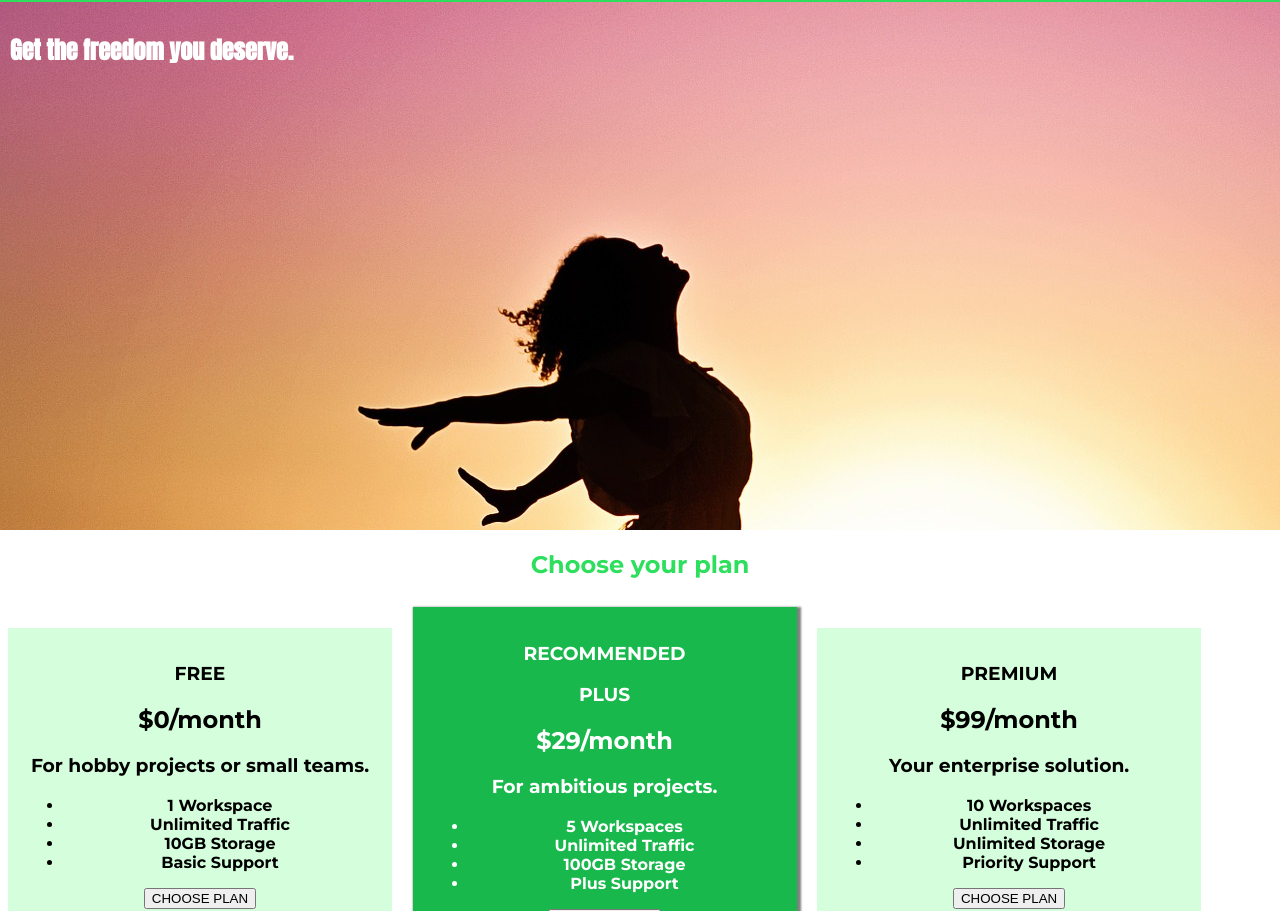
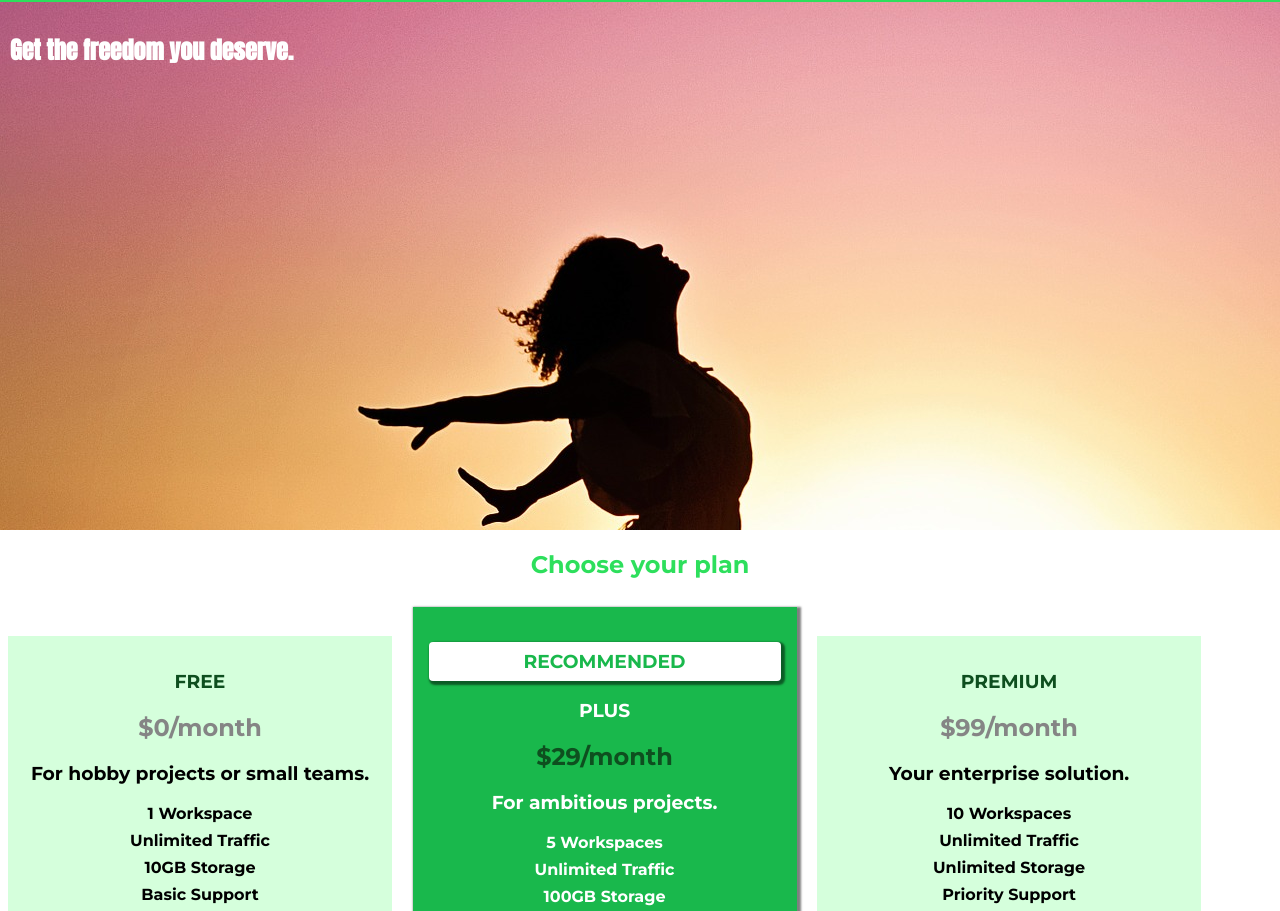
Before and after one commit to aisied/CSS-Course, a plain HTML site: page index.html in a window 1280 px wide. Shown: the part 41-952 px from the top of the page. Drawn offline with Linux system fonts and the light colour scheme.

Commit message:
Features sections

```diff
--- a/index.html
+++ b/index.html
@@ -45,49 +45,72 @@
             <h1 class="section-title">Choose your plan</h1>
             <div>
                 <article class="plan">
-                    <h1>FREE</h1>
-                    <h2>$0/month</h2>
+                    <h1 class="plan__title">FREE</h1>
+                    <h2 class="plan__price">$0/month</h2>
                     <h3>For hobby projects or small teams.</h3>
-                    <ul>
-                        <li>1 Workspace</li>
-                        <li>Unlimited Traffic</li>
-                        <li>10GB Storage</li>
-                        <li>Basic Support</li>
+                    <ul class="plan__features">
+                        <li class="plan__feature">1 Workspace</li>
+                        <li class="plan__feature">Unlimited Traffic</li>
+                        <li class="plan__feature">10GB Storage</li>
+                        <li class="plan__feature">Basic Support</li>
                     </ul>
                     <div>
-                        <button>CHOOSE PLAN</button>
+                        <button class="button">CHOOSE PLAN</button>
                     </div>
                 </article>
                 <article class="plan plan--highlighted">
                     <h1 class="plan__annotation">RECOMMENDED</h1>
-                    <h1>PLUS</h1>
-                    <h2>$29/month</h2>
+                    <h1 class="plan__title">PLUS</h1>
+                    <h2 class="plan__price">$29/month</h2>
                     <h3>For ambitious projects.</h3>
-                    <ul>
-                        <li>5 Workspaces</li>
-                        <li>Unlimited Traffic</li>
-                        <li>100GB Storage</li>
-                        <li>Plus Support</li>
+                    <ul class="plan__features">
+                        <li class="plan__feature">5 Workspaces</li>
+                        <li class="plan__feature">Unlimited Traffic</li>
+                        <li class="plan__feature">100GB Storage</li>
+                        <li class="plan__feature">Plus Support</li>
                     </ul>
                     <div>
-                        <button>CHOOSE PLAN</button>
+                        <button class="button">CHOOSE PLAN</button>
                     </div>
                 </article>
                 <article class="plan">
-                    <h1>PREMIUM</h1>
-                    <h2>$99/month</h2>
+                    <h1 class="plan__title">PREMIUM</h1>
+                    <h2 class="plan__price">$99/month</h2>
                     <h3>Your enterprise solution.</h3>
-                    <ul>
-                        <li>10 Workspaces</li>
-                        <li>Unlimited Traffic</li>
-                        <li>Unlimited Storage</li>
-                        <li>Priority Support</li>
+                    <ul class="plan__features">
+                        <li class="plan__feature">10 Workspaces</li>
+                        <li class="plan__feature">Unlimited Traffic</li>
+                        <li class="plan__feature">Unlimited Storage</li>
+                        <li class="plan__feature">Priority Support</li>
                     </ul>
                     <div>
-                        <button>CHOOSE PLAN</button>
+                        <button class="button">CHOOSE PLAN</button>
                     </div>
                 </article>
             </div>
+        </section>
+        <section>
+            <h1>Many Good Reasons to Stick Around</h1>
+            <ul>
+                <li>
+                    <div>
+
+                    </div>
+                    <p>3,857,000 Trusting Customers</p>
+                </li>
+                <li>
+                    <div>
+
+                    </div>
+                    <p>99.999% Uptime Guarantee</p>
+                </li>
+                <li>
+                    <div>
+
+                    </div>
+                    <p>Lightning Fast CDN</p>
+                </li>
+            </ul>
         </section>
     </main>
 </body>
--- a/main.css
+++ b/main.css
@@ -29,6 +29,32 @@ body{
     vertical-align: middle;
 }
 
+.plan__features{
+    list-style: none;
+    padding: 0;
+    margin: 0;
+}
+
+.plan__title{
+    color:#0e4f1f;
+}
+
+.plan__price{
+    color:rgb(133, 133, 133);
+}
+
+.plan--highlighted .plan__title{
+    color:white;
+}
+
+.plan--highlighted .plan__price{
+    color:#0e4f1f;
+}
+
+.plan__feature{
+    margin: 8px 0;
+}
+
 .plan--highlighted{
     background: #19b84c;
     color: white;
@@ -36,7 +62,11 @@ body{
 }
 
 .plan__annotation{
-
+    background: #ffffff;
+    color:#19b84c;
+    box-shadow: 2px 2px 2px 2px rgba(0, 0, 0, 0.5);
+    padding: 8px;
+    border-radius: 4px;
 }
 
 .section-title{
@@ -51,6 +81,25 @@ body{
     width: 100%;
 }
 
+.button{
+    background: #0e4f1f;
+    color:white;
+    font:inherit;
+    border: 1.5px solid #0e4f1f;
+    padding: 8px;
+    border-radius: 8px;
+    font-weight: bold;
+    cursor: pointer;
+}
+
+.button:hover, .button:active{
+    background: white;
+    color: #0e4f1f;
+}
+
+.button:focus{
+    outline: none;
+}
 
 .main-header > div {
     display: inline-block;
```
